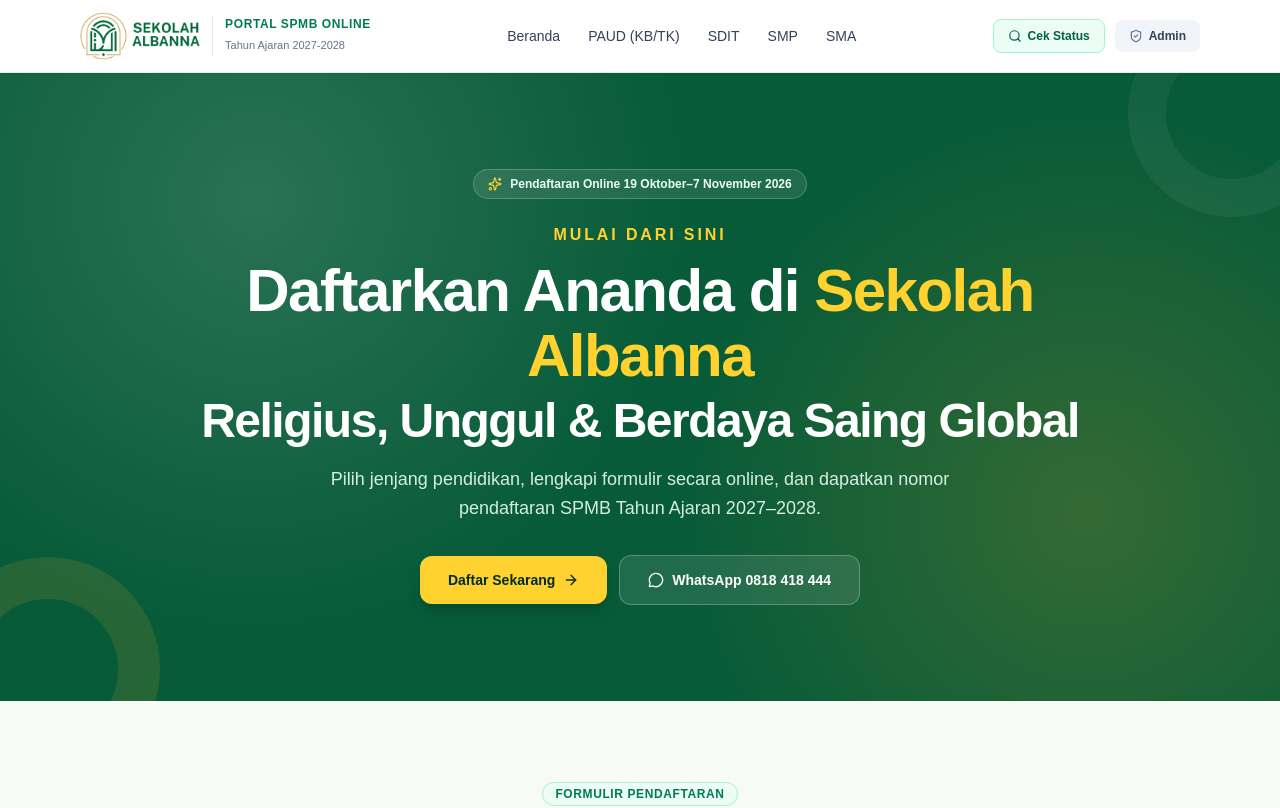
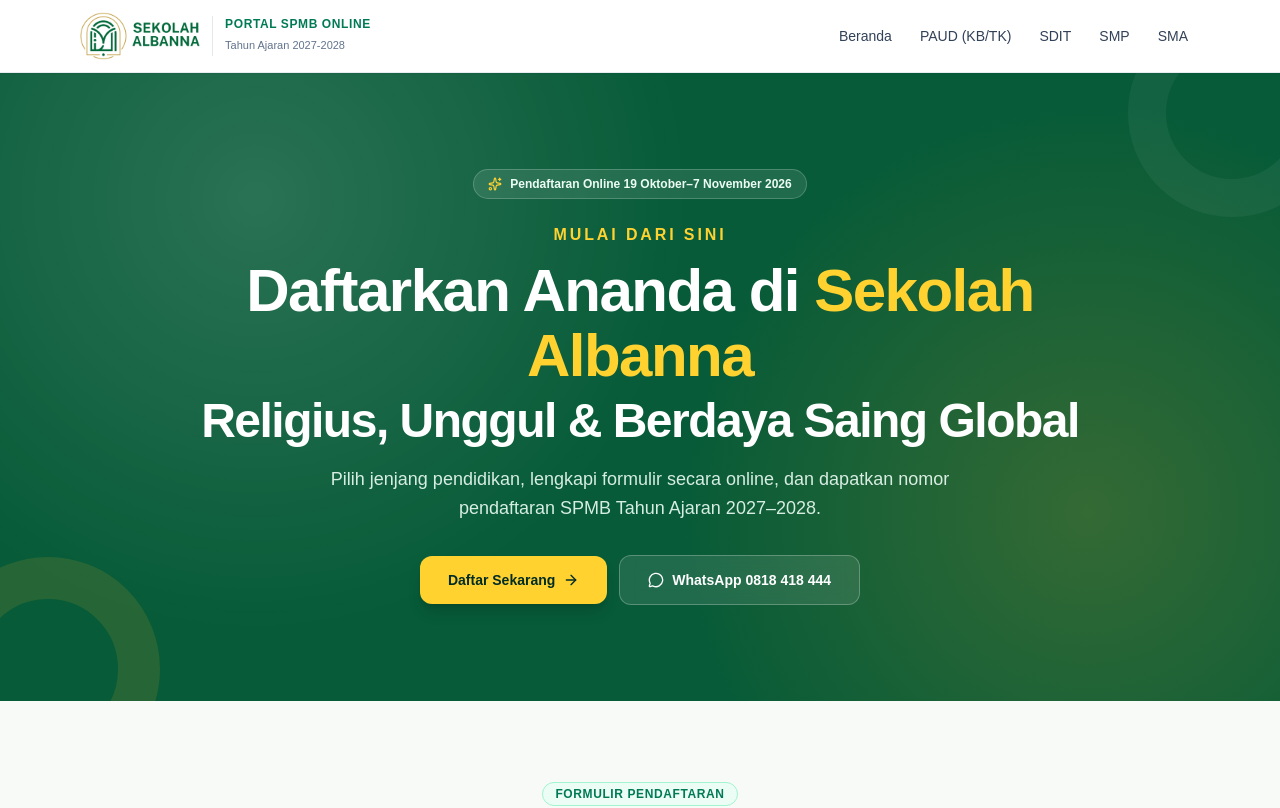
Before and after one commit to brofatkur/spmb-albanna, a Next.js app: page / in a window 1280 px wide. Shown: the top 808 px of the page. Built offline with nearby package versions, Linux system fonts and the light colour scheme.

Commit message:
Hide admin and status links from public navigation

```diff
--- a/src/components/Footer.tsx
+++ b/src/components/Footer.tsx
@@ -48,11 +48,6 @@ export default function Footer() {
                 SPMB SMA
               </Link>
             </li>
-            <li className="pt-2">
-              <Link href="/cek-status" className="text-emerald-400 hover:text-emerald-300 font-medium transition">
-                Cek Status Pendaftaran →
-              </Link>
-            </li>
           </ul>
         </div>
 
--- a/src/components/Navbar.tsx
+++ b/src/components/Navbar.tsx
@@ -2,7 +2,7 @@
 
 import React, { useState } from 'react';
 import Link from 'next/link';
-import { Menu, X, Search, ShieldCheck } from 'lucide-react';
+import { Menu, X } from 'lucide-react';
 
 export default function Navbar() {
   const [mobileMenuOpen, setMobileMenuOpen] = useState(false);
@@ -62,24 +62,6 @@ export default function Navbar() {
           </Link>
         </nav>
 
-        {/* Action Buttons */}
-        <div className="hidden md:flex items-center gap-2.5">
-          <Link
-            href="/cek-status"
-            className="inline-flex items-center gap-1.5 px-3.5 py-2 text-xs font-semibold text-emerald-800 bg-emerald-50 hover:bg-emerald-100 border border-emerald-200 rounded-lg transition"
-          >
-            <Search className="w-3.5 h-3.5" />
-            Cek Status
-          </Link>
-          <Link
-            href="/admin"
-            className="inline-flex items-center gap-1.5 px-3.5 py-2 text-xs font-semibold text-slate-700 hover:text-slate-900 bg-slate-100 hover:bg-slate-200 rounded-lg transition"
-          >
-            <ShieldCheck className="w-3.5 h-3.5 text-slate-500" />
-            Admin
-          </Link>
-        </div>
-
         {/* Mobile Hamburger Toggle */}
         <button
           type="button"
@@ -129,24 +111,6 @@ export default function Navbar() {
           >
             SPMB SMA
           </Link>
-          <div className="pt-3 border-t border-slate-100 flex flex-col gap-2">
-            <Link
-              href="/cek-status"
-              onClick={() => setMobileMenuOpen(false)}
-              className="flex items-center justify-center gap-2 px-4 py-2.5 text-sm font-semibold text-emerald-800 bg-emerald-50 rounded-lg border border-emerald-200"
-            >
-              <Search className="w-4 h-4" />
-              Cek Status Pendaftaran
-            </Link>
-            <Link
-              href="/admin"
-              onClick={() => setMobileMenuOpen(false)}
-              className="flex items-center justify-center gap-2 px-4 py-2.5 text-sm font-semibold text-slate-700 bg-slate-100 rounded-lg"
-            >
-              <ShieldCheck className="w-4 h-4" />
-              Login Admin Panel
-            </Link>
-          </div>
         </div>
       )}
     </header>
```
